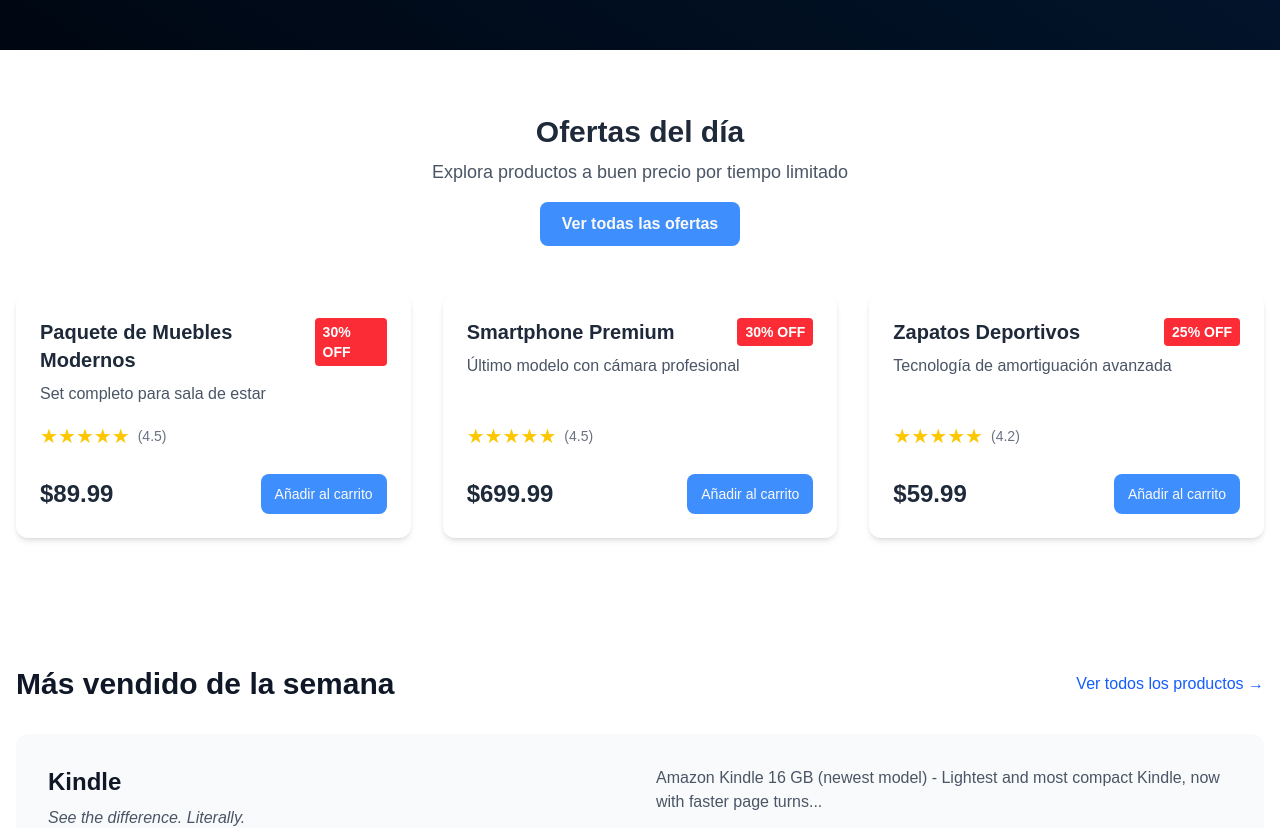
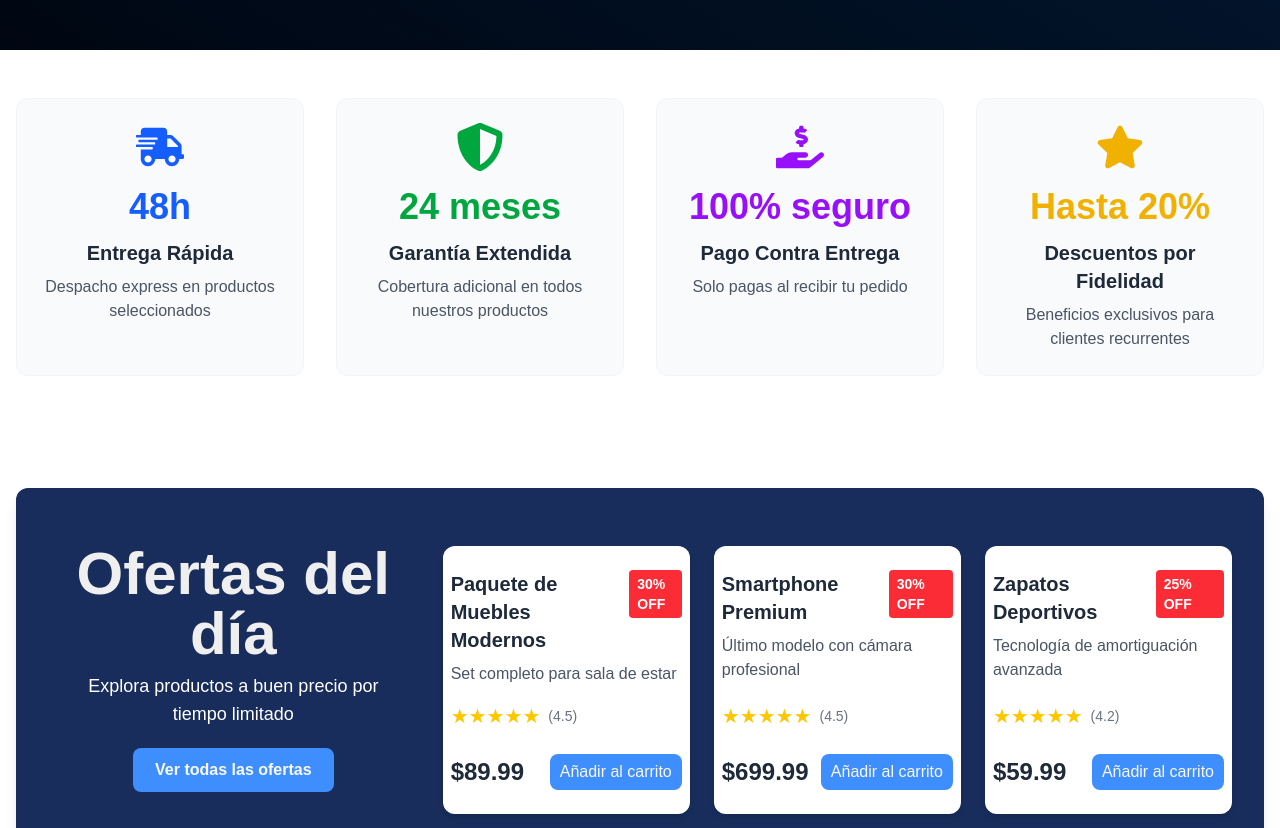
Before and after one commit to MisaelBohorquez27/Teclike-Store-3D, a Next.js app in the folder apps/frontend/: page / in a window 1280 px wide. Shown: the part 840-1668 px from the top of the page. Built offline with nearby package versions, Linux system fonts and the light colour scheme.

Commit message:
cha(changing the styles)

```diff
--- a/apps/frontend/src/app/page.tsx
+++ b/apps/frontend/src/app/page.tsx
@@ -4,11 +4,13 @@ import { BestSellers } from "@/components/BestSellers";
 import { Footer } from "@/components/Footer";
 import { TrendingProducts } from "@/components/TrendingProducts";
 import { CustomerReviews } from "@/components/CustomerReviews";
+import { BenefitsGrid } from "@/components/BenefitsGrid";
 
 export default function Home() {
   return (
     <>
       <HeroBanner />
+      <BenefitsGrid />
       <DailyOffers />
       <BestSellers />
       <TrendingProducts />
--- /dev/null
+++ b/apps/frontend/src/components/BenefitsGrid.tsx
@@ -0,0 +1,56 @@
+import { FaShippingFast, FaShieldAlt, FaHandHoldingUsd, FaStar } from 'react-icons/fa';
+
+export function BenefitsGrid() {
+  const benefits = [
+    {
+      title: "Entrega Rápida",
+      value: "48h",
+      description: "Despacho express en productos seleccionados",
+      icon: <FaShippingFast className="w-12 h-12 mb-4 mx-auto text-blue-600" />,
+      color: "text-blue-600"
+    },
+    {
+      title: "Garantía Extendida",
+      value: "24 meses",
+      description: "Cobertura adicional en todos nuestros productos",
+      icon: <FaShieldAlt className="w-12 h-12 mb-4 mx-auto text-green-600" />,
+      color: "text-green-600"
+    },
+    {
+      title: "Pago Contra Entrega",
+      value: "100% seguro",
+      description: "Solo pagas al recibir tu pedido",
+      icon: <FaHandHoldingUsd className="w-12 h-12 mb-4 mx-auto text-purple-600" />,
+      color: "text-purple-600"
+    },
+    {
+      title: "Descuentos por Fidelidad",
+      value: "Hasta 20%",
+      description: "Beneficios exclusivos para clientes recurrentes",
+      icon: <FaStar className="w-12 h-12 mb-4 mx-auto text-yellow-500" />,
+      color: "text-yellow-500"
+    }
+  ];
+
+  return (
+    <div className="bg-white py-12">
+      <div className="container mx-auto px-4">
+        <div className="grid grid-cols-1 md:grid-cols-2 lg:grid-cols-4 gap-8">
+          {benefits.map((benefit, index) => (
+            <div
+              key={index}
+              className="bg-gray-50 rounded-xl p-6 text-center hover:shadow-md transition-shadow border border-gray-100"
+            >
+              {benefit.icon}
+              <div className={`text-4xl font-bold mb-3 ${benefit.color}`}>
+                {benefit.value}
+              </div>
+              <h3 className="text-xl font-semibold mb-2 text-gray-800">{benefit.title}</h3>
+              <p className="text-gray-600">{benefit.description}</p>
+            </div>
+          ))}
+        </div>
+      </div>
+    </div>
+  );
+}
--- a/apps/frontend/src/components/Button.tsx
+++ b/apps/frontend/src/components/Button.tsx
@@ -3,7 +3,7 @@ import { ButtonHTMLAttributes, FC } from 'react';
 
 interface ButtonProps extends ButtonHTMLAttributes<HTMLButtonElement> {
   variant?: 'primary' | 'secondary' | 'addCart' | 'outline';
-  size?: 'default' | 'small' | 'lg';
+  size?: 'default' | 'small' | 'lg' | '2xs';
 }
 
 const Button: FC<ButtonProps> = ({
@@ -20,6 +20,7 @@ const Button: FC<ButtonProps> = ({
       variant === 'secondary' && 'bg-[#3f8efd] text-[#FAF9F6] hover:bg-[#3778d4] border-2 border-transparent',
       variant === 'addCart' && 'bg-[#3f8efd] text-[#FAF9F6] hover:bg-[#3778d4] border-2 border-transparent',
       variant === 'outline' && 'bg-transparent text-[#0F2C59] border-2 border-[#0F2C59] hover:bg-[#0F2C59] hover:text-[#FAF9F6]',
+      size === '2xs' && 'px-2 py-1 text-2xs font-medium',
       size === 'small' && 'px-3 py-2 text-sm font-medium',
       size === 'default' && 'px-5 py-2 text-sm md:text-base',
       size === 'lg' && 'px-8 py-3 text-lg',
--- a/apps/frontend/src/components/DailyOffers.tsx
+++ b/apps/frontend/src/components/DailyOffers.tsx
@@ -1,3 +1,4 @@
+import Link from "next/link";
 import Button from "./Button";
 import { OfferCard } from "./OfferCard";
 
@@ -31,27 +32,27 @@ const OFFERS = [
 export function DailyOffers() {
   return (
     <section className="container mx-auto px-4 py-16">
-      <div className="text-center mb-12">
-        <h2 className="text-3xl font-bold text-gray-800 mb-2">
+      <div className="rounded-xl px-8 bg-[#182d5c] bg-opacity-10 backdrop-blur-md shadow-lg py-14 h-full flex items-center justify-center">
+        <div className="text-center mb-6 md:w-1/3 pr-6">
+          <h2 className="text-6xl font-bold text-[#efefef] mb-2">
             Ofertas del día
           </h2>
-        <p className="text-lg text-gray-600">
+          <p className="text-lg text-white px-4">
             Explora productos a buen precio por tiempo limitado
           </p>
-        <Button
-          variant="secondary"
-          size="default"
-          className="mt-4"
-        >
+          <Link href="/DailyOffers" className="inline-block">
+            <Button variant="secondary" size="default" className="mt-5">
               Ver todas las ofertas
             </Button>
+          </Link>
         </div>
 
-      <div className="grid grid-cols-1 md:grid-cols-3 gap-8">
+        <div className="grid grid-cols-1 md:grid-cols-3 gap-6 max-w-2/3">
           {OFFERS.map((offer) => (
             <OfferCard key={offer.id} offer={offer} />
           ))}
         </div>
+      </div>
     </section>
   );
 }
--- a/apps/frontend/src/components/HeroBanner.tsx
+++ b/apps/frontend/src/components/HeroBanner.tsx
@@ -8,7 +8,7 @@ export function HeroBanner() {
     <>
       <Navbar />
       <main className="min-h-screen bg-gradient-to-tr from-[#000712] to-[#072143] flex items-center justify-center px-4 pb-8 gap-4">
-        <div className="w-full max-w-2xl text-left md:w-2/2 pb-6 p-2 pr-0 rounded-lg ml-2 mb-4 mr-4">
+        <div className="w-full max-w-2xl text-left md:w-2/3 pb-6 p-2 pr-0 rounded-lg ml-2 mb-4 mr-4">
           {/* Título */}
           <h1 className="text-4xl md:text-6xl font-bold text-[#FAF9F6] mb-6 leading-tight">
             ¿No sabes cómo ordenar tus productos luego de comprarlos?
--- a/apps/frontend/src/components/OfferCard.tsx
+++ b/apps/frontend/src/components/OfferCard.tsx
@@ -13,7 +13,7 @@ type Offer = {
 export function OfferCard({ offer }: { offer: Offer }) {
   return (
     <div className="bg-white rounded-xl shadow-md overflow-hidden hover:shadow-lg transition-shadow h-full">
-      <div className="p-6 flex flex-col h-full">
+      <div className="px-2 py-6 flex flex-col h-full">
         <div className="flex justify-between items-start">
           <h3 className="text-xl font-semibold text-gray-800">{offer.title}</h3>
           <span className="bg-red-500 text-white text-sm font-bold px-2 py-1 rounded">
@@ -31,7 +31,7 @@ export function OfferCard({ offer }: { offer: Offer }) {
           <span className="text-2xl font-bold text-gray-800">{offer.price}</span>
           <Button
           variant="addCart"
-          size="small"
+          size="2xs"
           className="flex items-center justify-center">
             Añadir al carrito
           </Button>
```
Lines whose indentation alone changed are shown as unchanged.
